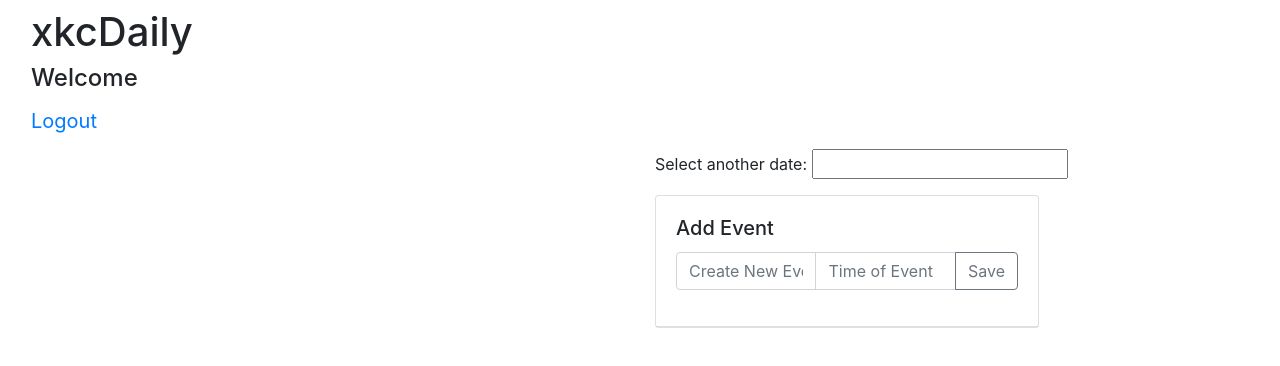
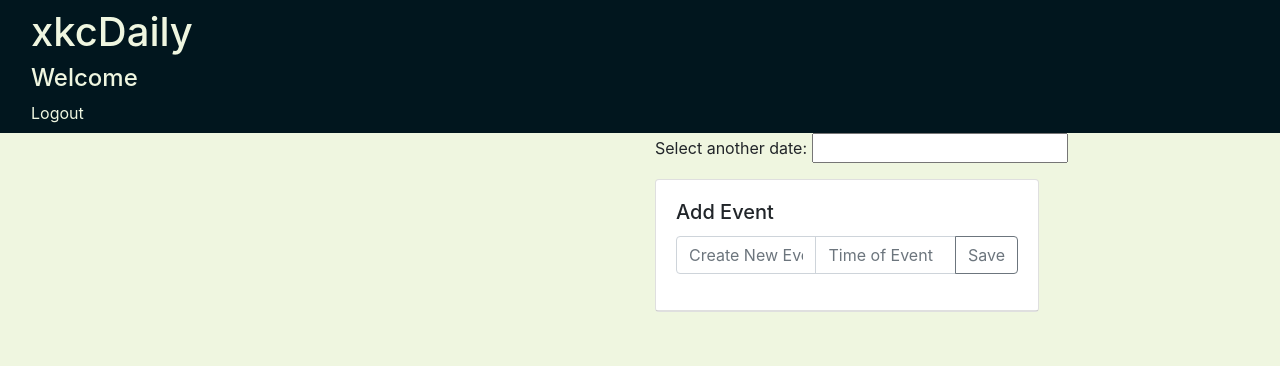
Before and after one commit to LindseyM20/Ivysaur, a website: page public/user.html in a window 1280 px wide. Drawn offline with nearby package versions, Linux system fonts and the light colour scheme; files that its build step writes are made by us from their sources.

Commit message:
adds styling on login, newuser, and user html pages

```diff
--- a/public/stylesheets/style.css
+++ b/public/stylesheets/style.css
@@ -0,0 +1,18 @@
+form.signup,
+form.login {
+  margin-top: 50px;
+}
+
+body {
+  background-color: rgb(239, 246, 224);
+}
+
+.navbar {
+  /* color: rgb(239, 246, 224); */
+  background-color: rgb(1, 22, 30);
+}
+
+
+.navbarText {
+  color: rgb(239, 246, 224);
+}
--- a/public/user.html
+++ b/public/user.html
@@ -17,9 +17,9 @@
   <nav class="navbar navbar-default">
   <div class="container-fluid">
     <div class="navbar-header">
-      <h1>xkcDaily</h1>
-      <h4>Welcome <span class="navbar-brand member-name"></span></h4>
-      <a class="navbar-brand" href="/logout">
+      <h1 class="navbarText">xkcDaily</h1>
+      <h4 class="navbarText">Welcome <span class="navbar-brand member-name"></span></h4>
+      <a class="navbarText" href="/logout">
         Logout
       </a>
     </div>
```
Also changed, not shown: public/login.html (+1 -1 lines), public/newuser.html (+1 -1 lines).
